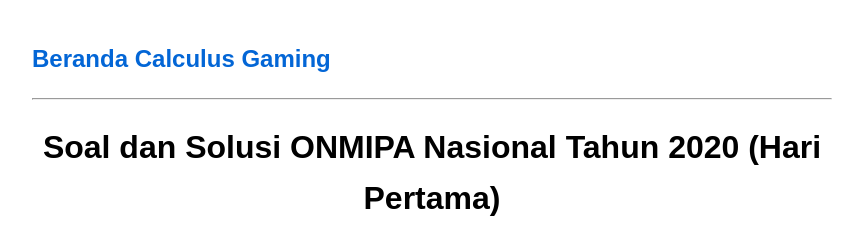
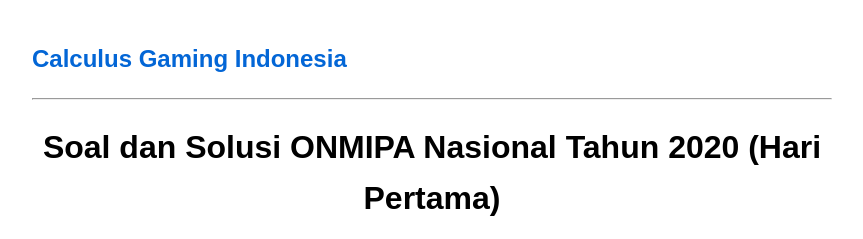
Before and after one commit to calculusgamingindonesia/calculusgamingindonesia.github.io, a Jekyll site: the page built from _posts/2026-06-29-onmipa-2020-hari-1.md, in a window 1280 px wide. Shown: the top 239 px of the page, without its empty margins (208-1071 px from the left). Built offline with Jekyll 4.4.1, drawn with Linux system fonts in a browser that asks for light colours.

Commit message:
Update default.html

```diff
--- a/_layouts/default.html
+++ b/_layouts/default.html
@@ -18,7 +18,7 @@
 </head>
 <body>
     <header>
-        <h2><a href="/">Beranda Calculus Gaming</a></h2>
+        <h2><a href="/">Calculus Gaming Indonesia</a></h2>
         <hr>
     </header>
 
```
